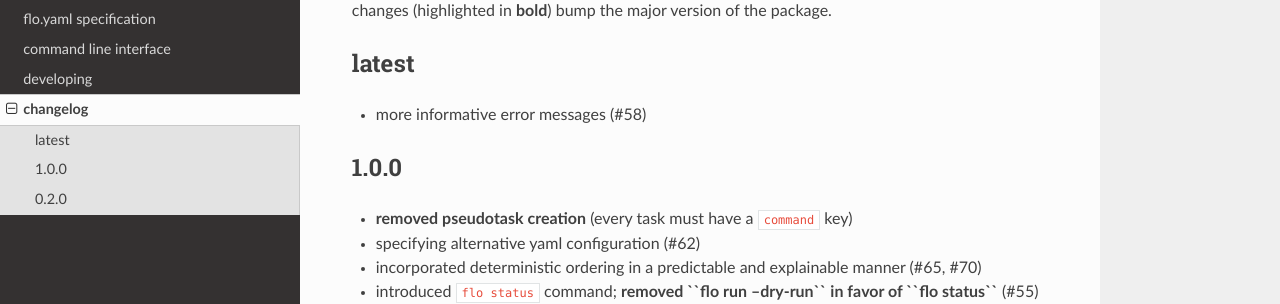
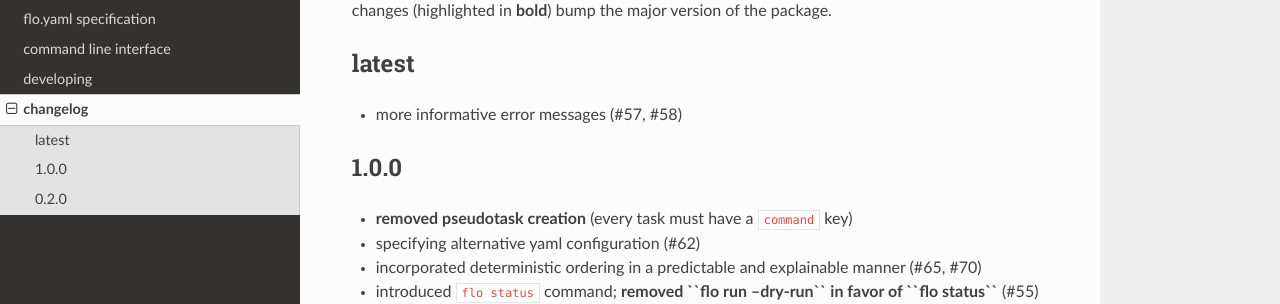
Before and after one commit to deanmalmgren/flo, a Sphinx documentation site: the page built from docs/changelog.rst, in a window 1280 px wide. Shown: the part 185-489 px from the top of the page. Built offline with Sphinx 7.4.7 and the Read the Docs theme 2.0.0, drawn with Linux system fonts in a browser that asks for light colours.

Commit message:
updated changelog

```diff
--- a/docs/changelog.rst
+++ b/docs/changelog.rst
@@ -9,7 +9,7 @@ track version numbers, where backwards incompatible changes
 latest
 ------
 
-* more informative error messages (#58)
+* more informative error messages (#57, #58)
 
 1.0.0
 -----
```
